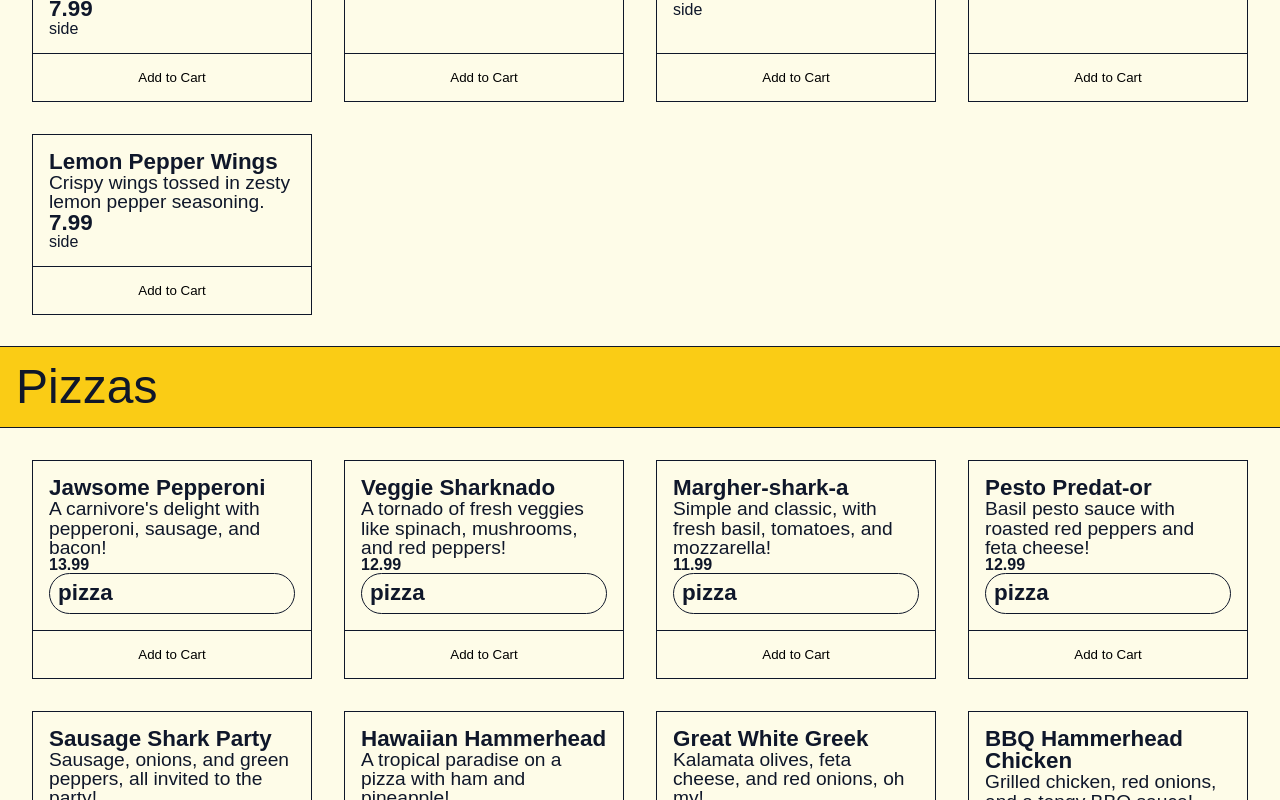
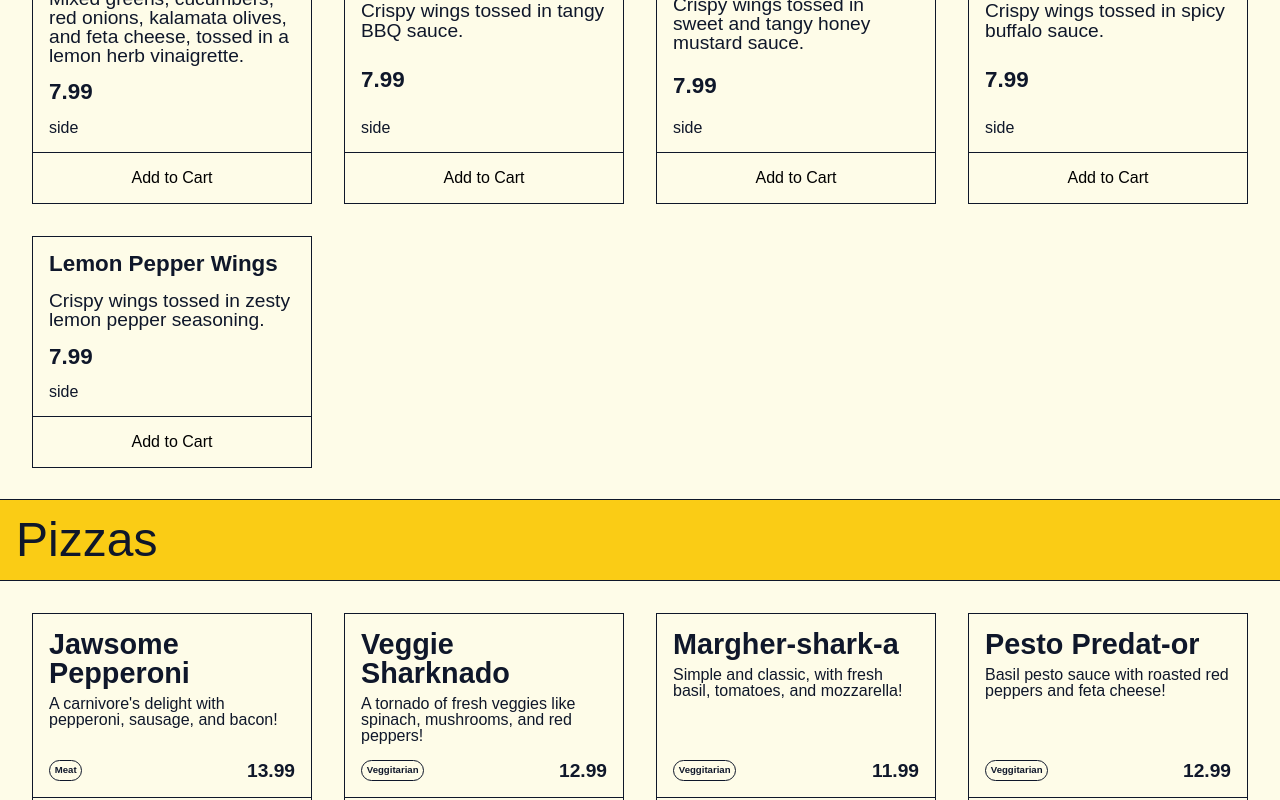
Before and after one commit to kianeblackman/pizza-shark, a React (Vite) app: page /menu in a window 1280 px wide. Shown: the part 860-1660 px from the top of the page. Built offline with nearby package versions, Linux system fonts and the light colour scheme; a web font is replaced by a local one.

Commit message:
sytling added to item cards

```diff
--- a/src/pages/bookATable/BookATable.jsx
+++ b/src/pages/bookATable/BookATable.jsx
@@ -1,5 +1,5 @@
 import React from 'react';
 
 export default function BookATable() {
-  return <div>BookATable</div>;
+  return <div>Page in build.</div>;
 }
--- a/src/pages/menu/PizzaList.jsx
+++ b/src/pages/menu/PizzaList.jsx
@@ -6,12 +6,15 @@ export default function PizzaList() {
   const itemList = pizzaArr.map((pizzaArr, index) => (
     <div className='item-card' key={index}>
       <div className='item-details'>
-        <h3>{pizzaArr.name}</h3>
-        <p>{pizzaArr.description}</p>
-        <h3 className='item-price'>{pizzaArr.price}</h3>
-        <h3 className='item-tag'>{pizzaArr.tag}</h3>
+        <div className='item-main-details'>
+          <h3 className='item-name'>{pizzaArr.name}</h3>
+          <p className='item-description'>{pizzaArr.description}</p>
+        </div>
+        <div className='item-sub-details'>
+          <h3 className='item-tag'>{pizzaArr.type}</h3>
+          <h3 className='item-price'>{pizzaArr.price}</h3>
+        </div>
       </div>
-      <div className='item-price'></div>
       <div>
         <button className='add-to-cart'>Add to Cart</button>
       </div>
--- a/src/scss/components/_item-card.scss
+++ b/src/scss/components/_item-card.scss
@@ -14,19 +14,53 @@
     }
   }
   .item-details {
-    align-items: center;
+    display: flex;
+    flex-direction: column;
+    justify-content: space-between;
+    align-items: left;
+    height: 100%;
     padding: 1rem;
-    .item-price {
-      font-size: 1rem;
-      font-weight: 600;
+    gap: 1rem;
+    .item-main-details {
+      display: flex;
+      flex-direction: column;
+      gap: 0.5rem;
+      .item-name {
+        font-size: 1.8rem;
+        font-weight: 600;
+        sup {
+          font-size: 0.6rem;
+          font-weight: 300;
+        }
+      }
+      .item-description {
+        font-size: 1rem;
+        font-weight: 300;
+      }
     }
-    .item-tag {
-      padding: 0.5rem;
-      border: colours.$primary-black 1px solid;
-      border-radius: 6rem;
+    .item-sub-details {
+      display: flex;
+      justify-content: space-between;
+      align-items: center;
+      width: 100%;
+      gap: 1rem;
+      .item-price {
+        font-size: 1.2rem;
+        font-weight: 600;
+      }
+      .item-tag {
+        font-size: 0.6rem;
+        font-weight: 600;
+        width: fit-content;
+        padding: 0.3rem;
+        border: colours.$primary-black 1px solid;
+        border-radius: 6rem;
+      }
     }
   }
   .add-to-cart {
+    font-size: 1rem;
+    font-weight: 300;
     width: 100%;
     padding: 1rem;
     border: none;
```
Also changed, not shown: src/scss/styles.css, 1 other file (tests, documents, lock files or other folders).
